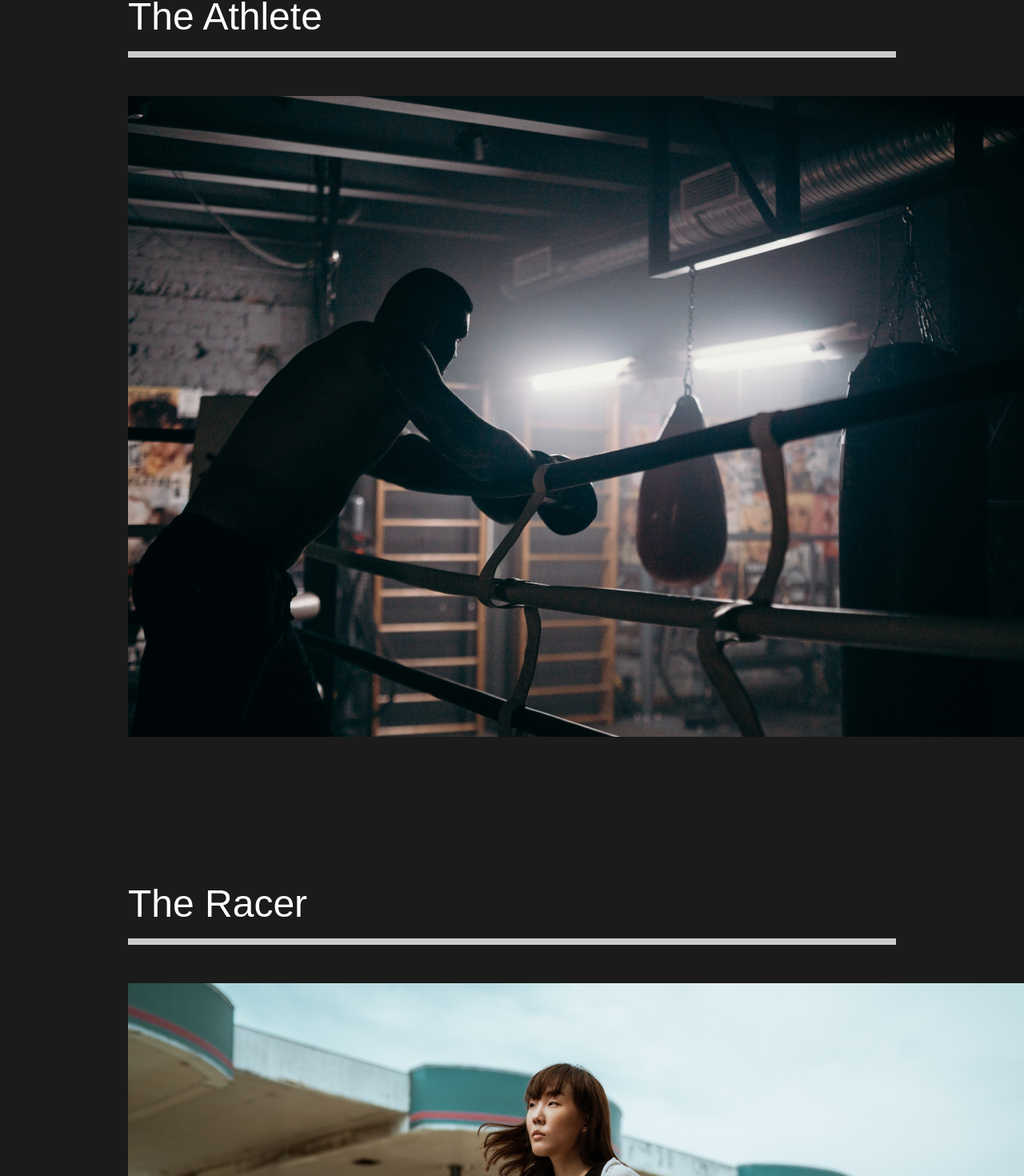
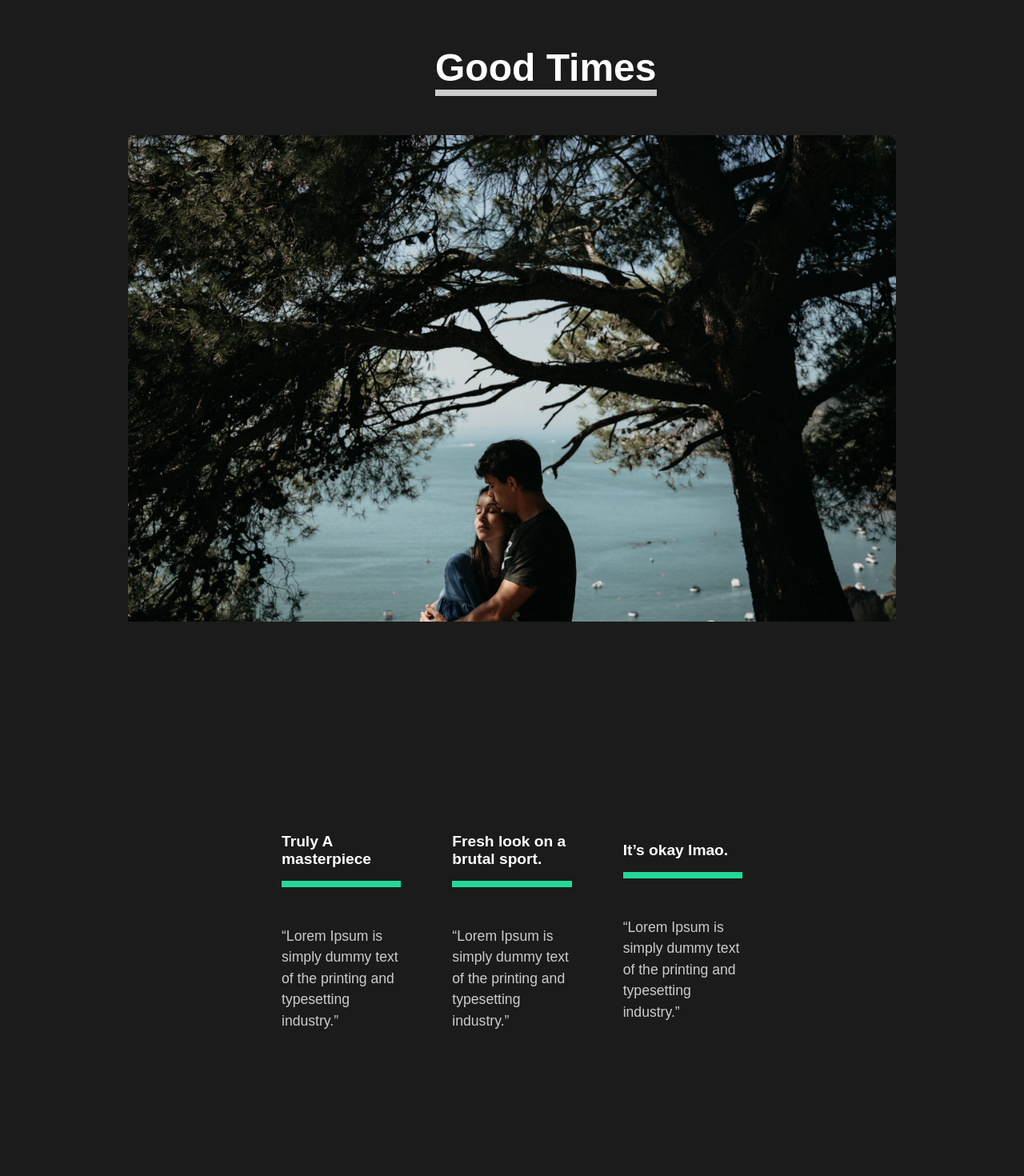
Before and after one commit to IngenouslySlow/Lost-In-Editing, a React (Create React App) app: page /work/good-times in a window 1280 px wide. Shown: the part 183-1653 px from the top of the page at 80% size. Built offline with nearby package versions, Linux system fonts and the light colour scheme.

Commit message:
13. Add transition

```diff
--- a/src/App.js
+++ b/src/App.js
@@ -3,27 +3,38 @@ import AboutUs from "./Pages/AboutUs";
 import Nav from "./Components/Nav";
 import OurWork from "./Pages/OurWork";
 import ContactUs from "./Pages/ContactUs";
+import MovieDetails from "./Pages/MovieDetails";
 //Import global style
 import GlobalStyle from "./Components/GlobalStyle";
 
 //Router thing
-import { Switch, Route } from "react-router-dom";
+import { Switch, Route, useLocation } from "react-router-dom";
+
+//Framer motion thing
+import { AnimatePresence } from "framer-motion";
 function App() {
+  const location = useLocation();
+  console.log(location);
   return (
     <div className="App">
       <GlobalStyle />
       <Nav />
-      <Switch>
+      <AnimatePresence exitBeforeEnter>
+        <Switch location={location} key={location.pathname}>
           <Route path="/" exact>
             <AboutUs />
           </Route>
-        <Route path="/work">
+          <Route path="/work" exact>
             <OurWork />
+          </Route>
+          <Route path="/work/:id">
+            <MovieDetails />
           </Route>
           <Route path="/contact">
             <ContactUs />
           </Route>
         </Switch>
+      </AnimatePresence>
     </div>
   );
 }
--- a/src/Components/AboutSection.js
+++ b/src/Components/AboutSection.js
@@ -6,6 +6,7 @@ import home1 from "../Img/home1.png";
 //Importing styled components
 // import styled from "styled-components";
 import { Description, Image, Hide, About } from "../styles";
+
 const AboutSection = () => {
   return (
     <About>
--- /dev/null
+++ b/src/MovieState.js
@@ -0,0 +1,81 @@
+//Import Images
+import athlete from "./Img/athlete-small.png";
+import goodtimes from "./Img/goodtimes-small.png";
+import theracer from "./Img/theracer-small.png";
+import athlete2 from "./Img/athlete2.png";
+import goodtimes2 from "./Img/good-times2.jpg";
+import theracer2 from "./Img/the-racer2.jpg";
+
+export const MovieState = () => {
+  return [
+    {
+      title: "The Athlete",
+      mainImg: athlete,
+      secondaryImg: athlete2,
+      url: "/work/the-athlete",
+      awards: [
+        {
+          title: "Truly A masterpiece",
+          description:
+            "“Lorem Ipsum is simply dummy text of the printing and typesetting industry.”",
+        },
+        {
+          title: "Fresh look on a brutal sport.",
+          description:
+            "“Lorem Ipsum is simply dummy text of the printing and typesetting industry.”",
+        },
+        {
+          title: "It’s okay lmao.",
+          description:
+            "“Lorem Ipsum is simply dummy text of the printing and typesetting industry.”",
+        },
+      ],
+    },
+    {
+      title: "Good Times",
+      mainImg: goodtimes,
+      url: "/work/good-times",
+      secondaryImg: goodtimes2,
+      awards: [
+        {
+          title: "Truly A masterpiece",
+          description:
+            "“Lorem Ipsum is simply dummy text of the printing and typesetting industry.”",
+        },
+        {
+          title: "Fresh look on a brutal sport.",
+          description:
+            "“Lorem Ipsum is simply dummy text of the printing and typesetting industry.”",
+        },
+        {
+          title: "It’s okay lmao.",
+          description:
+            "“Lorem Ipsum is simply dummy text of the printing and typesetting industry.”",
+        },
+      ],
+    },
+    {
+      title: "The Racer",
+      mainImg: theracer,
+      url: "/work/the-racer",
+      secondaryImg: theracer2,
+      awards: [
+        {
+          title: "Truly A masterpiece",
+          description:
+            "“Lorem Ipsum is simply dummy text of the printing and typesetting industry.”",
+        },
+        {
+          title: "Fresh look on a brutal sport.",
+          description:
+            "“Lorem Ipsum is simply dummy text of the printing and typesetting industry.”",
+        },
+        {
+          title: "It’s okay lmao.",
+          description:
+            "“Lorem Ipsum is simply dummy text of the printing and typesetting industry.”",
+        },
+      ],
+    },
+  ];
+};
--- a/src/Pages/AboutUs.js
+++ b/src/Pages/AboutUs.js
@@ -4,13 +4,21 @@ import AboutSection from "../Components/AboutSection";
 import ServicesSection from "../Components/ServicesSection";
 import FaqSection from "../Components/FaqSection";
 
+//Framer motion thing
+import { motion } from "framer-motion";
+import { pageAnimation } from "../animation";
 const AboutUs = () => {
   return (
-    <div>
+    <motion.div
+      exit="exit"
+      variants={pageAnimation}
+      initial="hidden"
+      animate="show"
+    >
       <AboutSection />
       <ServicesSection />
       <FaqSection />
-    </div>
+    </motion.div>
   );
 };
 
--- a/src/Pages/ContactUs.js
+++ b/src/Pages/ContactUs.js
@@ -1,10 +1,18 @@
 import React from "react";
-
+//Framer motion thing
+import { motion } from "framer-motion";
+import { pageAnimation } from "../animation";
 const ContactUs = () => {
   return (
-    <div>
+    <motion.div
+      style={{ background: "#fff" }}
+      exit="exit"
+      variants={pageAnimation}
+      initial="hidden"
+      animate="show"
+    >
       <h1>Contact Us Ya fools</h1>
-    </div>
+    </motion.div>
   );
 };
 
--- /dev/null
+++ b/src/Pages/MovieDetails.js
@@ -0,0 +1,125 @@
+import React, { useState, useEffect } from "react";
+
+//Styled components
+import styled from "styled-components";
+
+//Importing Movie State
+import { MovieState } from "../MovieState";
+
+//Importing Use History from router dom
+import { useHistory } from "react-router-dom";
+
+//Framer motion thing
+import { motion } from "framer-motion";
+import { pageAnimation } from "../animation";
+
+const MovieDetails = () => {
+  const history = useHistory();
+  const url = history.location.pathname;
+  const [movies, setMovies] = useState(MovieState);
+  const [movie, setMovie] = useState(null);
+  useEffect(() => {
+    const filteredMovie = movies.filter((state) => state.url === url);
+    setMovie(filteredMovie[0]);
+  }, [movies, url]);
+  return (
+    <>
+      {movie && (
+        <Movie
+          exit="exit"
+          variants={pageAnimation}
+          initial="hidden"
+          animate="show"
+        >
+          <Headline>
+            <h2>{movie.title}</h2>
+
+            <img src={movie.mainImg} alt="movie" />
+          </Headline>
+          <Awards>
+            {movie.awards.map((award) => (
+              <Award
+                title={award.title}
+                description={award.description}
+                key={award.title}
+              />
+            ))}
+          </Awards>
+          <img src={movie.secondaryImg} alt="" />
+        </Movie>
+      )}
+    </>
+  );
+};
+
+//Award Component
+
+const Award = ({ title, description }) => {
+  return (
+    <AwardStyle>
+      <h3>{title}</h3>
+      <p>{description}</p>
+    </AwardStyle>
+  );
+};
+
+//Styled components
+const Headline = styled.div`
+  position: relative;
+  min-height: 90vh;
+  padding-top: 20vh;
+  h2 {
+    position: absolute;
+    top: 10%;
+    left: 40%;
+    transform: translate(-50% -30%);
+  }
+`;
+const Movie = styled(motion.div)`
+  min-height: 100vh;
+  padding: 5rem 10rem;
+  h2 {
+    font-weight: 700;
+    color: white;
+  }
+  h2::after {
+    content: "";
+    display: block;
+    height: 0.5rem;
+    width: 100%;
+    background: #ccc;
+  }
+  img {
+    padding-top: 2rem;
+    width: 100%;
+    height: 80vh;
+    object-fit: cover;
+  }
+`;
+
+const Awards = styled.div`
+  min-height: 80vh;
+  display: flex;
+  margin: 5rem 10rem;
+  justify-content: space-around;
+  align-items: center;
+`;
+const AwardStyle = styled.div`
+  padding: 2rem;
+  h3 {
+    font-size: 1.2rem;
+  }
+  h3::after {
+    display: block;
+    content: "";
+    background: #23d997;
+    height: 0.5rem;
+    width: 100%;
+    margin: 1rem 0;
+  }
+  p {
+    padding: 2rem 0;
+  }
+`;
+
+export default MovieDetails;
--- a/src/Pages/OurWork.js
+++ b/src/Pages/OurWork.js
@@ -11,39 +11,49 @@ import styled from "styled-components";
 //Router thing
 import { Link } from "react-router-dom";
 
+//Framer motion thing
+import { motion } from "framer-motion";
+import { pageAnimation } from "../animation";
+
 const OurWork = () => {
   return (
-    <Work>
+    <Work
+      style={{ background: "#fff" }}
+      exit="exit"
+      variants={pageAnimation}
+      initial="hidden"
+      animate="show"
+    >
       <Movie>
         <h2>The Athlete</h2>
         <div className="line"></div>
-        <Link>
+        <Link to="work/the-athlete">
           <img src={athlete} alt="athlete" />
         </Link>
       </Movie>
       <Movie>
         <h2>The Racer</h2>
         <div className="line"></div>
-        <Link>
+        <Link to="work/the-racer">
           <img src={theracer} alt="the racer" />
         </Link>
       </Movie>
       <Movie>
         <h2>Good Times</h2>
         <div className="line"></div>
-        <Link>
+        <Link to="work/good-times">
           <img src={goodtimes} alt="goodtimes" />
         </Link>
       </Movie>
     </Work>
   );
 };
-const Work = styled.div`
+const Work = styled(motion.div)`
   min-height: 100vh;
   overflow: hidden;
   padding: 5rem 10rem;
   h2 {
-    color: white;
+    color: black;
     font-weight: 500;
     padding: 1rem 0;
   }
--- /dev/null
+++ b/src/animation.js
@@ -0,0 +1,20 @@
+export const pageAnimation = {
+  hidden: {
+    opacity: 0,
+    y: 300,
+  },
+  show: {
+    opacity: 1,
+    y: 0,
+    transition: {
+      duration: 1,
+    },
+  },
+  exit: {
+    opacity: 0,
+    y: 300,
+    transition: {
+      duration: 1,
+    },
+  },
+};
```
Lines whose indentation alone changed are shown as unchanged.
